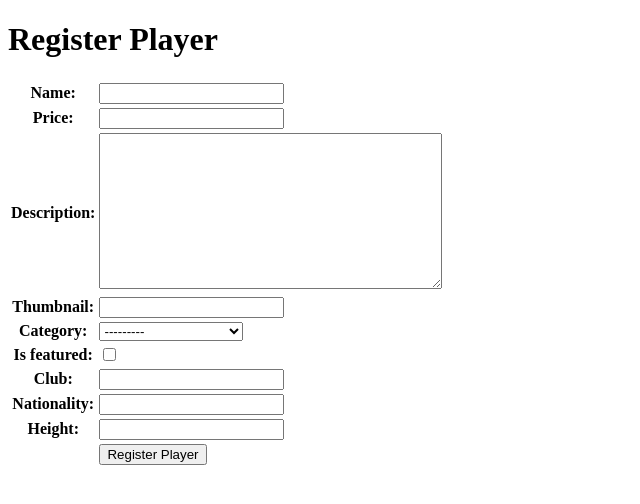
After one commit to Avesinanoor/transfer-market, a Django app: page /register-player/ in a window 1280 px wide. The commit adds this page. Shown: the top 504 px of the page, without its empty margins (0-640 px from the left). Run offline with Django 5.2, Linux system fonts and the light colour scheme.

Commit message:
Checklist Tugas 3

```diff
--- /dev/null
+++ b/main/forms.py
@@ -0,0 +1,7 @@
+from django.forms import ModelForm
+from main.models import Player
+
+class PlayerForm(ModelForm):
+    class Meta:
+        model = Player
+        fields = ['name', 'price', 'description', 'thumbnail', 'category', 'is_featured', 'club', 'nationality', 'height']
--- a/main/models.py
+++ b/main/models.py
@@ -1,7 +1,8 @@
+import uuid
 from django.db import models
 
 # Create your models here.
-class Product(models.Model):
+class Player(models.Model):
     CATEGORY_CHOICES = [
         ('goalkeeper', 'Goalkeeper'),
         ('center-back', 'Center-Back'),
@@ -14,9 +15,11 @@ class Product(models.Model):
         ('right-winger', 'Right-Winger'),
         ('striker', 'Striker'),
     ]
+    id = models.UUIDField(primary_key=True,default=uuid.uuid4 ,editable=False)
     name = models.CharField(max_length=100)
     price = models.IntegerField()
     description = models.TextField()
+    thumbnail = models.URLField(blank=True, null=True)
     category = models.CharField(max_length=20, choices=CATEGORY_CHOICES)
     is_featured = models.BooleanField(default=False)
     club = models.CharField(max_length=100)
--- /dev/null
+++ b/main/templates/register_player.html
@@ -0,0 +1,18 @@
+{% extends 'base.html' %}
+{% block content %}
+<h1>Register Player</h1>
+
+<form method="POST">
+  {% csrf_token %}
+  <table>
+    {{ form.as_table }}
+    <tr>
+      <td></td>
+      <td>
+        <input type="submit" value="Register Player" />
+      </td>
+    </tr>
+  </table>
+</form>
+
+{% endblock %}
--- a/main/urls.py
+++ b/main/urls.py
@@ -1,8 +1,14 @@
 from django.urls import path
-from main.views import show_main
+from main.views import show_main, register_player, show_player, show_json, show_xml, show_json_by_id, show_xml_by_id
 
 app_name = 'main'
 
 urlpatterns = [
     path('', show_main, name='show_main'),
+    path('register-player/', register_player, name='register_player'),
+    path('player/<str:id>/', show_player, name='show_player'),
+    path('xml/', show_xml, name='show_xml'),
+    path('json/', show_json, name='show_json'),
+    path('xml/<str:player_id>/', show_xml_by_id, name='show_xml_by_id'),
+    path('json/<str:player_id>/', show_json_by_id, name='show_json_by_id'),
 ]
--- a/main/views.py
+++ b/main/views.py
@@ -1,12 +1,63 @@
-from django.shortcuts import render
+from django.http import HttpResponse
+from django.core import serializers
+from django.shortcuts import render, redirect, get_object_or_404
+from main.models import Player
+from main.forms import PlayerForm
+
 
 # Create your views here.
 
 def show_main(request):
+    player_list = Player.objects.all()
+
     context = {
         'npm': '2406405720',  # Ganti dengan NPM kamu
         'name': 'Daffa Abhinaya',  # Ganti dengan nama kamu
         'class': 'PBP C',  # Ganti dengan kelas kamu
-        'aplikasi': 'Transfer Market'
+        'aplikasi': 'Transfer Market',
+        'player_list': player_list
     }
     return render(request, 'main.html', context)
+
+def register_player(request):
+    form = PlayerForm(request.POST or None)
+
+    if form.is_valid() and request.method == 'POST':
+        form.save()
+        return redirect('main:show_main')
+    context = {
+        'form': form,}
+    return render(request, 'register_player.html', context)
+
+def show_player(request, id):
+    player = get_object_or_404(Player, pk=id)
+    context = {
+        'player': player,
+    }
+    return render(request, 'player_detail.html', context)
+
+def show_xml(request):
+    players_list = Player.objects.all()
+    xml_data = serializers.serialize('xml', players_list)
+    return HttpResponse(xml_data, content_type='application/xml')
+
+def show_json(request):
+    players_list = Player.objects.all()
+    json_data = serializers.serialize('json', players_list)
+    return HttpResponse(json_data, content_type='application/json')
+
+def show_xml_by_id(request, player_id):
+    try:
+        player_item = Player.objects.get(pk=player_id)
+        xml_data = serializers.serialize('xml', player_item)
+        return HttpResponse(xml_data, content_type='application/xml')
+    except Player.DoesNotExist:
+        return HttpResponse(status=404)
+
+def show_json_by_id(request, player_id):
+    try:
+        player_item = Player.objects.get(pk=player_id)
+        json_data = serializers.serialize('json', [player_item])
+        return HttpResponse(json_data, content_type='application/json')
+    except Player.DoesNotExist:
+        return HttpResponse(status=404)
--- /dev/null
+++ b/templates/base.html
@@ -0,0 +1,13 @@
+{% load static %}
+<!DOCTYPE html>
+<html lang="en">
+<head>
+    <meta charset="UTF-8" />
+    <meta name="viewport" content="width=device-width, initial-scale=1.0" />
+    {% block meta %} {% endblock meta %}
+</head>
+
+<body>
+    {% block content %} {% endblock content %}
+</body>
+</html>
--- a/transfer_market/settings.py
+++ b/transfer_market/settings.py
@@ -32,6 +32,10 @@ DEBUG = True
 
 ALLOWED_HOSTS = ["localhost", "127.0.0.1", "daffa-abhinaya-transfermarket.pbp.cs.ui.ac.id"]
 
+CSRF_TRUSTED_ORIGINS = [
+    "http://daffa-abhinaya-transfermarket.pbp.cs.ui.ac.id"
+]
+
 
 # Application definition
 
@@ -60,7 +64,7 @@ ROOT_URLCONF = 'transfer_market.urls'
 TEMPLATES = [
     {
         'BACKEND': 'django.template.backends.django.DjangoTemplates',
-        'DIRS': [],
+        'DIRS': [BASE_DIR / 'templates'],
         'APP_DIRS': True,
         'OPTIONS': {
             'context_processors': [
```
Also changed, not shown: main/templates/main.html (+41 -5 lines), main/templates/player_detail.html (added, +20 -0 lines), main/migrations/0002_product_thumbnail.py (added), main/migrations/0003_rename_product_player.py (added), main/migrations/0004_alter_player_id.py (added).
